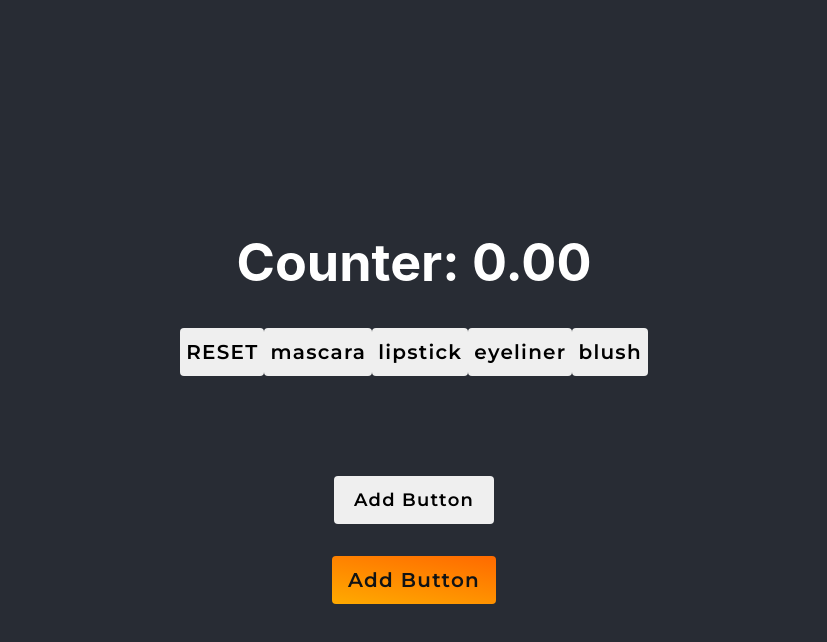
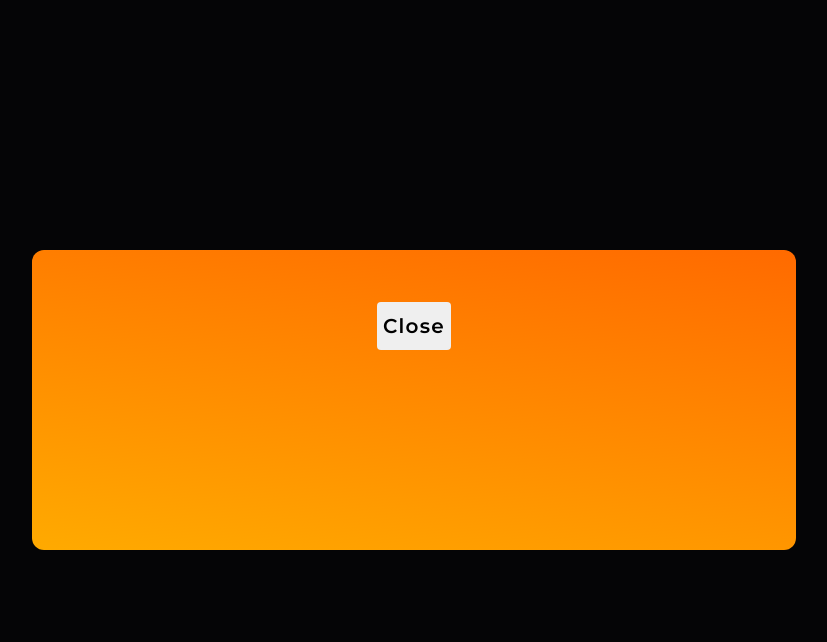
Before and after one commit to AurelieGedeon/sales-counter, a React (Create React App) app: page / in a window 1280 px wide. Both pictures are taken after a click on the button "Add Button". Shown: the top 642 px of the page, without its empty margins (226-1053 px from the left). Built offline with nearby package versions, Linux system fonts and the light colour scheme.

Commit message:
removed old modal

```diff
--- a/src/components/Counter/Counter.js
+++ b/src/components/Counter/Counter.js
@@ -2,7 +2,6 @@ import "./Counter.css";
 import { useState } from "react";
 import { motion, AnimatePresence } from "framer-motion";
 import Modal from "../Modal/Modal";
-import Modal2 from "../Modal2/Modal2";
 
 export default function Counter() {
   const [counter, setCounter] = useState(0);
@@ -44,13 +43,18 @@ export default function Counter() {
     <>
       <h1> Counter: {counter.toFixed(2)} </h1>
       <div className="button-container">
-        <button onClick={() => setCounter(0)}> RESET </button>
+        <motion.button
+        whileHover={{ scale: 1.1 }}
+        whileTap={{ scale: 0.9 }}
+        onClick={() => setCounter(0)}> RESET </motion.button>
         {reoccurringButtons.map((button) => (
-          <button onClick={() => handleButtonClick(button.price)}>
+          <motion.button
+            whileHover={{ scale: 1.1 }}
+            whileTap={{ scale: 0.9 }}
+            onClick={() => handleButtonClick(button.price)}>
             {button.name}
-          </button>
+          </motion.button>
         ))}
-        <Modal />
         <div>
           <motion.button
           whileHover={{ scale: 1.1 }}
@@ -63,7 +67,7 @@ export default function Counter() {
           initial={false}
           mode="wait"
           onExitComplete={() => null}>
-            {modalOpen && <Modal2 modalOpen={modalOpen} handleClose={close} />}
+            {modalOpen && <Modal modalOpen={modalOpen} handleClose={close} />}
           </AnimatePresence>
 
         </div>
--- a/src/components/Modal/Modal.css
+++ b/src/components/Modal/Modal.css
@@ -1,44 +1,18 @@
-body.active-modal {
+@import "../../index.css";
+
+.modal-2 {
+    width: clamp(50%, 700px, 90%);
+    height: min(50%, 300px);
+
+    margin: auto;
+    padding: 0 2rem;
+    border-radius: 12px;
+    display: flex;
+    flex-direction: column;
+    align-items: center;
     overflow-y: hidden;
 }
 
-.btn-modal {
-    padding: 10px 20px;
-    display: block;
-    margin: 100px auto 0;
-    font-size: 18px;
-}
-
-.modal, .overlay {
-    width: 100vw;
-    height: 100vh;
-    top: 0;
-    left: 0;
-    right: 0;
-    bottom: 0;
-    position: fixed;
-}
-
-.overlay {
-    background: rgba(49,49,49,0.8);
-}
-.modal-content {
-    position: absolute;
-    top: 40%;
-    left: 50%;
-    transform: translate(-50%, -50%);
-    line-height: 1.4;
-    background: #f1f1f1;
-    padding: 14px 28px;
-    border-radius: 3px;
-    max-width: 600px;
-    min-width: 300px;
-    color: black;
-}
-
-.close-modal {
-    position: absolute;
-    top: 10px;
-    right: 10px;
-    padding: 5px 7px;
-}
+.orange-gradient {
+    background: var(--gradient);
+  }
--- a/src/components/Modal/Modal.js
+++ b/src/components/Modal/Modal.js
@@ -1,43 +1,42 @@
+import { motion } from "framer-motion";
+import Backdrop from "../Backdrop/Backdrop";
 import "./Modal.css";
-import "./Modal.css";
-import { useState } from "react";
-import { useSpring, animated } from "react-spring"
+const dropIn = {
+  hidden: {
+    y: "-100vh",
+    opacity: 0,
+  },
+  visible: {
+    y: "0",
+    opacity: 1,
+    transition: {
+      duration: 0.1,
+      type: "spring",
+      damping: 25,
+      stiffness: 500,
+    },
+    exit: {
+      y: "100vh",
+      opacity: 0,
+    },
+  },
+};
 
-export default function Modal() {
-  const [modal, setModal] = useState(false);
-  const [flip, setFlip] = useState(false)
-
-  const props = useSpring({
-    to: { opacity: 1 },
-    from: { opacity: 0 },
-    reset: true,
-    reverse: flip,
-    delay: 200
-  })
-
-  const toggleModal = () => {
-    setModal(!modal)
-    setFlip(!flip)
-  };
-
+export default function Modal2({ handleClose, text }) {
   return (
-    <>
-      <button onClick={toggleModal} className="btn-modal">
-        Add Button
-      </button>
-      {modal && (
-        <animated.div className="modal" style={props}>
-            <div className="overlay" onClick={toggleModal}></div>
-            <div className="modal-content">
-            <h2>Hello Modal!</h2>
-            <p>
-                Lorem ipsum dolor sit amet consectetur adipisicing elit. Ullam maiores optio, vel modi voluptates magni, mollitia architecto nulla debitis tempore, accusantium in tempora? Tenetur expedita ea ab consequuntur praesentium? Ut amet fugit animi illum doloribus magni vel facilis laboriosam illo delectus. Fugit deleniti mollitia itaque voluptatum nulla fugiat illo at.
-            </p>
-            <button className="close-modal" onClick={toggleModal}>X</button>
-            </div>
-        </animated.div>
-
-      )}
-    </>
+    <Backdrop onClick={handleClose}>
+      <motion.div
+        drag
+        onClick={(e) => e.stopPropagation()}
+        className="modal-2 orange-gradient"
+        variants={dropIn}
+        initial="hidden"
+        animate="visible"
+        exit="exit"
+      >
+        <p>{text}</p>
+        <button onClick={handleClose}>Close</button>
+      </motion.div>
+    </Backdrop>
   );
 }
--- a/src/components/Modal2/Modal2.css
+++ /dev/null
@@ -1,18 +0,0 @@
-@import "../../index.css";
-
-.modal-2 {
-    width: clamp(50%, 700px, 90%);
-    height: min(50%, 300px);
-
-    margin: auto;
-    padding: 0 2rem;
-    border-radius: 12px;
-    display: flex;
-    flex-direction: column;
-    align-items: center;
-    overflow-y: hidden;
-}
-
-.orange-gradient {
-    background: var(--gradient);
-  }
--- a/src/components/Modal2/Modal2.js
+++ /dev/null
@@ -1,42 +0,0 @@
-import { motion } from "framer-motion";
-import Backdrop from "../Backdrop/Backdrop";
-import "./Modal2.css";
-const dropIn = {
-  hidden: {
-    y: "-100vh",
-    opacity: 0,
-  },
-  visible: {
-    y: "0",
-    opacity: 1,
-    transition: {
-      duration: 0.1,
-      type: "spring",
-      damping: 25,
-      stiffness: 500,
-    },
-    exit: {
-      y: "100vh",
-      opacity: 0,
-    },
-  },
-};
-
-export default function Modal2({ handleClose, text }) {
-  return (
-    <Backdrop onClick={handleClose}>
-      <motion.div
-        drag
-        onClick={(e) => e.stopPropagation()}
-        className="modal-2 orange-gradient"
-        variants={dropIn}
-        initial="hidden"
-        animate="visible"
-        exit="exit"
-      >
-        <p>{text}</p>
-        <button onClick={handleClose}>Close</button>
-      </motion.div>
-    </Backdrop>
-  );
-}
```
